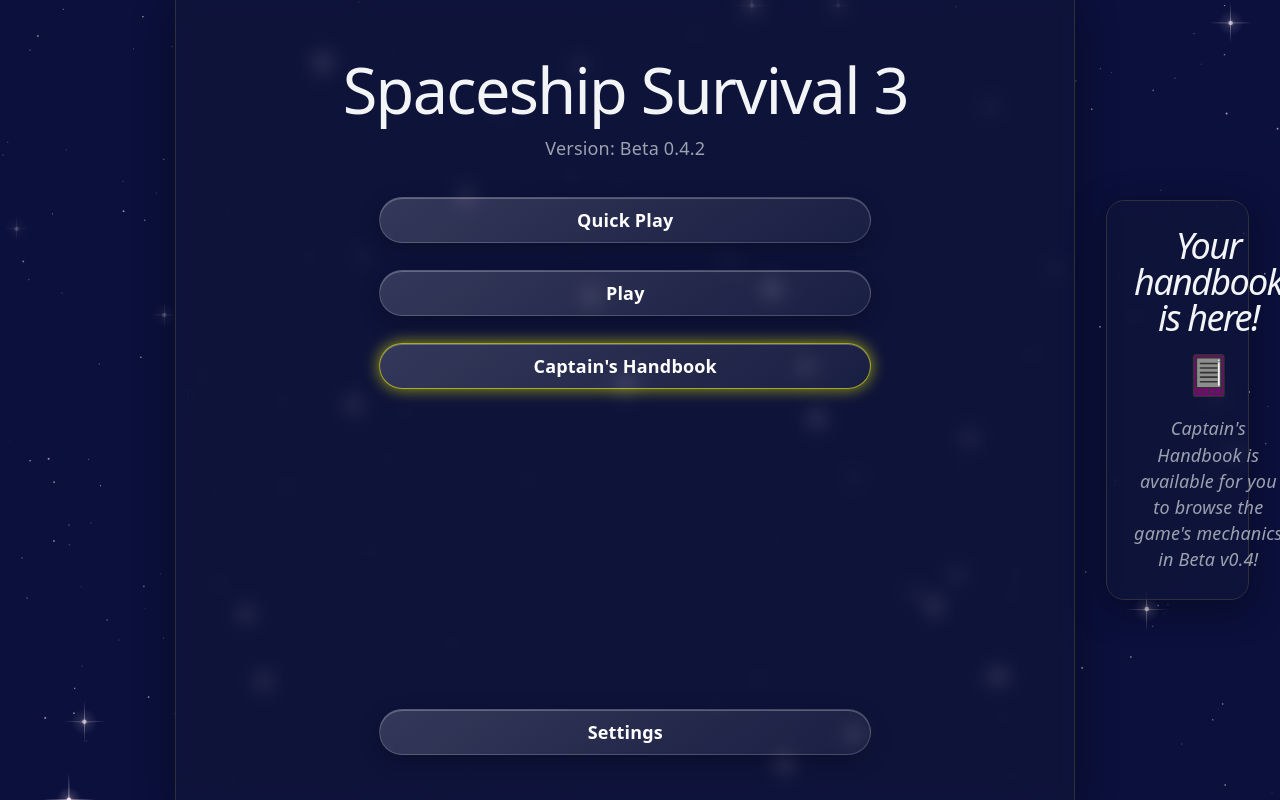
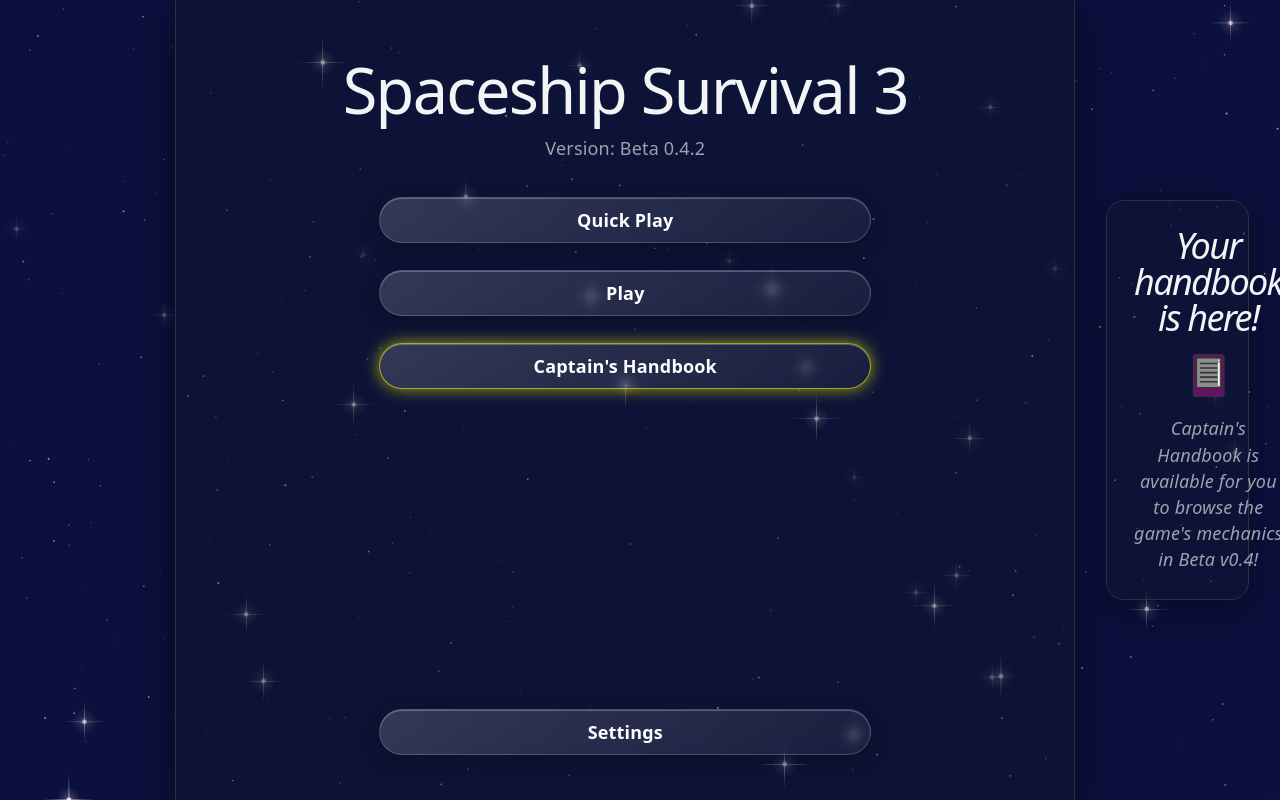
Before and after one commit to bechryko/spaceship-survival-3, a React (Vite) app: page /spaceship-survival-3/menu in a window 1280 px wide. Built offline with nearby package versions, Linux system fonts and the light colour scheme.

Commit message:
Improve menu visuals

```diff
--- a/src/Game/hud/draw.ts
+++ b/src/Game/hud/draw.ts
@@ -312,9 +312,9 @@ const OVERLAY_PANEL_PADDING_X = 48;
 const OVERLAY_PANEL_PADDING_Y = 32;
 const OVERLAY_PANEL_MIN_CONTENT_WIDTH = 340;
 const OVERLAY_PANEL_BORDER_RADIUS = 20;
-const OVERLAY_PANEL_BLUR = 8;
-const OVERLAY_PANEL_FILL_TOP_COLOR = 'rgba(255, 255, 255, 0.16)';
-const OVERLAY_PANEL_FILL_BOTTOM_COLOR = 'rgba(255, 255, 255, 0.05)';
+const OVERLAY_PANEL_BLUR = 6;
+const OVERLAY_PANEL_FILL_TOP_COLOR = 'rgba(255, 255, 255, 0.2)';
+const OVERLAY_PANEL_FILL_BOTTOM_COLOR = 'rgba(255, 255, 255, 0.09)';
 const OVERLAY_PANEL_BORDER_TOP_COLOR = 'rgba(255, 255, 255, 0.4)';
 const OVERLAY_PANEL_BORDER_BOTTOM_COLOR = 'rgba(255, 255, 255, 0.1)';
 
--- a/src/Menu/CaptainsHandbook/CaptainsHandbook.tsx
+++ b/src/Menu/CaptainsHandbook/CaptainsHandbook.tsx
@@ -72,7 +72,7 @@ export default function CaptainsHandbook() {
     <div className="handbook-screen">
       <StarBackground />
 
-      <NavLink className="button handbook-back" to={Page.MENU}>
+      <NavLink className="button handbook-back blur-background" to={Page.MENU}>
         Back to Menu
       </NavLink>
 
@@ -92,7 +92,7 @@ export default function CaptainsHandbook() {
                   <button
                     key={entry.id}
                     type="button"
-                    className={group.icons ? 'handbook-slot' : 'handbook-chip'}
+                    className={'blur-background ' + (group.icons ? 'handbook-slot' : 'handbook-chip')}
                     aria-label={entry.name}
                     title={entry.name}
                     aria-pressed={entry.id === selected.id}
--- a/src/Menu/Menu.tsx
+++ b/src/Menu/Menu.tsx
@@ -34,16 +34,16 @@ export default function Menu() {
             <span className="version">Version: {appVersion}</span>
           </hgroup>
           <section>
-            <NavLink className="button" to={Page.GAME} state={{ quickPlay: true }}>
+            <NavLink className="button blur-background" to={Page.GAME} state={{ quickPlay: true }}>
               Quick Play
             </NavLink>
-            <NavLink className="button" to={Page.SPACESHIP_SELECTION}>
+            <NavLink className="button blur-background" to={Page.SPACESHIP_SELECTION}>
               Play
             </NavLink>
-            <NavLink className="button highlighted" to={Page.HANDBOOK}>
+            <NavLink className="button blur-background highlighted" to={Page.HANDBOOK}>
               Captain's Handbook
             </NavLink>
-            <NavLink className="button separator" to={Page.SETTINGS}>
+            <NavLink className="button blur-background separator" to={Page.SETTINGS}>
               Settings
             </NavLink>
           </section>
--- a/src/Menu/Settings/Settings.tsx
+++ b/src/Menu/Settings/Settings.tsx
@@ -91,7 +91,7 @@ export default function Settings() {
     <main className="settings">
       <h2>Settings</h2>
 
-      <div className="settings-tabs" role="tablist" aria-label="Settings sections">
+      <div className="settings-tabs blur-background" role="tablist" aria-label="Settings sections">
         {TABS.map(tab => (
           <button
             key={tab.id}
@@ -158,7 +158,7 @@ export default function Settings() {
         )}
       </div>
 
-      <NavLink className="button settings-back" to={Page.MENU}>
+      <NavLink className="button settings-back blur-background" to={Page.MENU}>
         Save & Back to Menu
       </NavLink>
     </main>
--- a/src/Menu/SpaceshipSelect/ColorPicker/ColorPicker.tsx
+++ b/src/Menu/SpaceshipSelect/ColorPicker/ColorPicker.tsx
@@ -12,7 +12,7 @@ interface Props {
 
 export default function ColorPicker({ label = 'Color', colors, value, onChange }: Props) {
   return (
-    <div className="color-picker">
+    <div className="color-picker blur-background">
       <span className="color-picker-label" aria-hidden="true">
         {label}
       </span>
--- a/src/Menu/SpaceshipSelect/SpaceshipSelect.css
+++ b/src/Menu/SpaceshipSelect/SpaceshipSelect.css
@@ -8,7 +8,7 @@
   gap: 1.5rem;
   padding: clamp(1rem, 4vw, 2.5rem);
   color: #e8f1f2;
-  background: rgba(18, 27, 45, 0.7);
+  background-color: var(--darker-background-overlay);
 
   .select-side {
     display: grid;
--- a/src/Menu/SpecialAbilitySelect/SpecialAbilitySelect.tsx
+++ b/src/Menu/SpecialAbilitySelect/SpecialAbilitySelect.tsx
@@ -64,11 +64,11 @@ export default function AbilitySelect() {
 
       <div className="select-side">
         <NavLink
-          className="button back-button"
+          className="button back-button blur-background"
           to={Page.SPACESHIP_SELECTION}
           state={{ spaceshipId, specialAbilityName: selectedId }}
         >
-          Back
+          Back to Spaceship selection
         </NavLink>
       </div>
 
@@ -84,7 +84,7 @@ export default function AbilitySelect() {
           <div className="loadout-ability glass-scrollbar" aria-live="polite">
             {ability ? (
               <>
-                <div className="loadout-ability-icon">
+                <div className="loadout-ability-icon blur-background">
                   <SpecialAbilityIcon id={ability.id} />
                 </div>
 
@@ -105,7 +105,7 @@ export default function AbilitySelect() {
           </div>
         </div>
 
-        <button type="button" className="button start-button" disabled={!selectedId} onClick={start}>
+        <button type="button" className="button start-button blur-background" disabled={!selectedId} onClick={start}>
           Start
         </button>
       </section>
--- a/src/components/OptionStepper/OptionStepper.tsx
+++ b/src/components/OptionStepper/OptionStepper.tsx
@@ -35,7 +35,7 @@ export function OptionStepper<T>({ label, options, value, onChange, loop = false
   };
 
   return (
-    <div className="stepper" role="group" aria-labelledby={labelId}>
+    <div className="stepper blur-background" role="group" aria-labelledby={labelId}>
       <span id={labelId} className="stepper-label">
         {label}
       </span>
--- a/src/index.css
+++ b/src/index.css
@@ -5,6 +5,7 @@
   --border-color: #2e303a;
   --button-background-color: #5c5c5c;
   --button-background-color-hover: #6e6e6e;
+  --darker-background-overlay: rgba(18, 27, 45, 0.4);
 
   font:
     18px/145% system-ui,
@@ -45,9 +46,7 @@ main {
   border-inline: 1px solid var(--border-color);
   padding: 2.5rem 3.5rem;
   text-align: center;
-  background-color: rgba(22, 26, 56, 0.35);
-  backdrop-filter: blur(0.5rem);
-  -webkit-backdrop-filter: blur(0.5rem); /* Safari */
+  background-color: var(--darker-background-overlay);
   box-shadow: 0 0.5rem 2rem rgba(0, 0, 0, 0.35);
   box-sizing: border-box;
 }
@@ -57,9 +56,7 @@ main {
   z-index: 1;
   border: 1px solid var(--border-color);
   border-radius: 1rem;
-  background-color: rgba(22, 26, 56, 0.35);
-  backdrop-filter: blur(0.5rem);
-  -webkit-backdrop-filter: blur(0.5rem); /* Safari */
+  background-color: var(--darker-background-overlay);
   box-shadow: 0 0.5rem 2rem rgba(0, 0, 0, 0.35);
   box-sizing: border-box;
 }
@@ -138,6 +135,13 @@ h2 {
   scrollbar-width: thin;
 }
 
+.blur-background {
+  --blur-size: 0.25rem;
+
+  backdrop-filter: blur(var(--blur-size));
+  -webkit-backdrop-filter: blur(var(--blur-size)); /* Safari */
+}
+
 .highlighted {
   --highlight-color: rgba(255, 255, 0, 0.6);
 
```
Also changed, not shown: src/Menu/SpaceshipSelect/SpaceshipSelect.tsx (+5 -5 lines).
